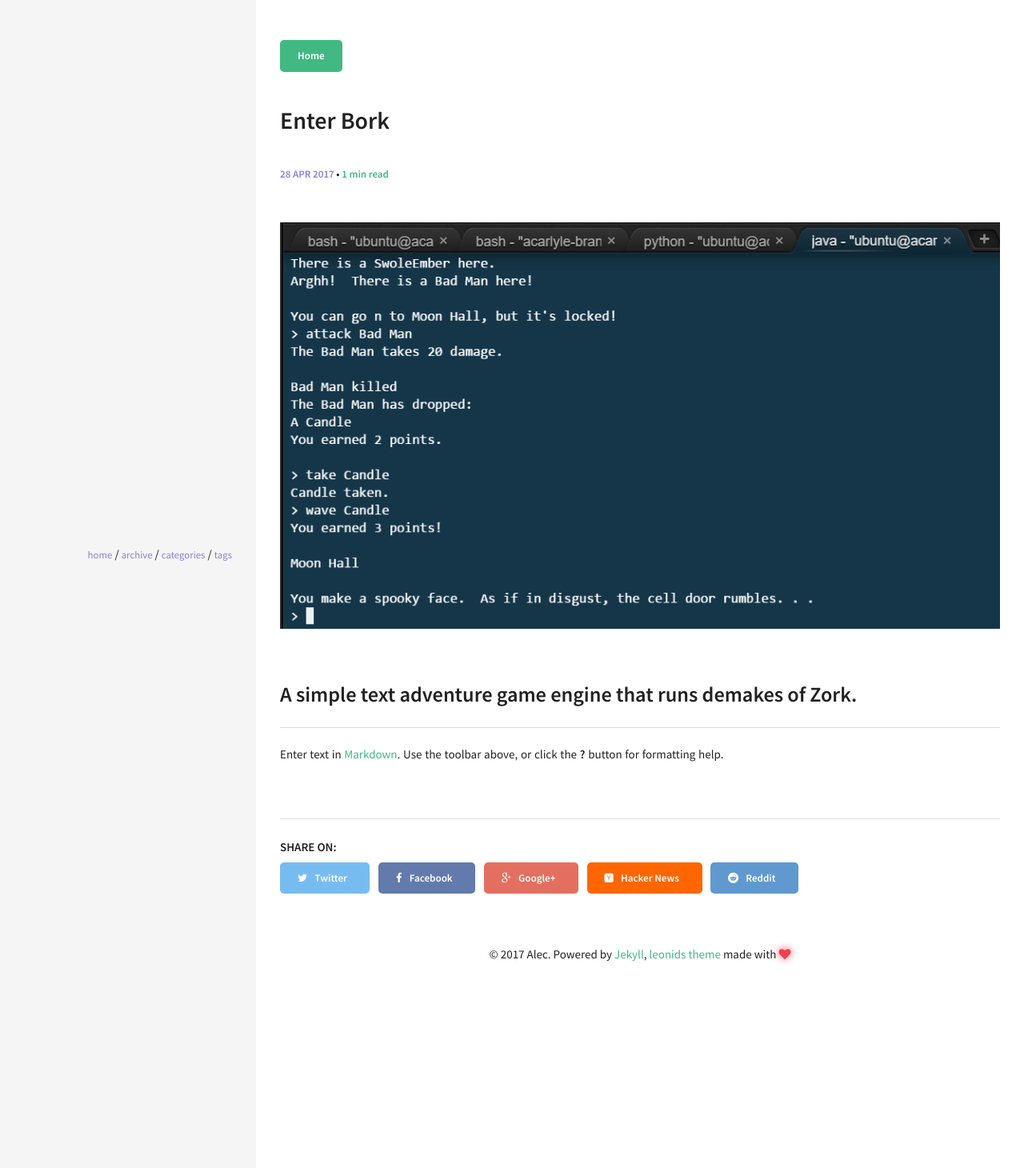
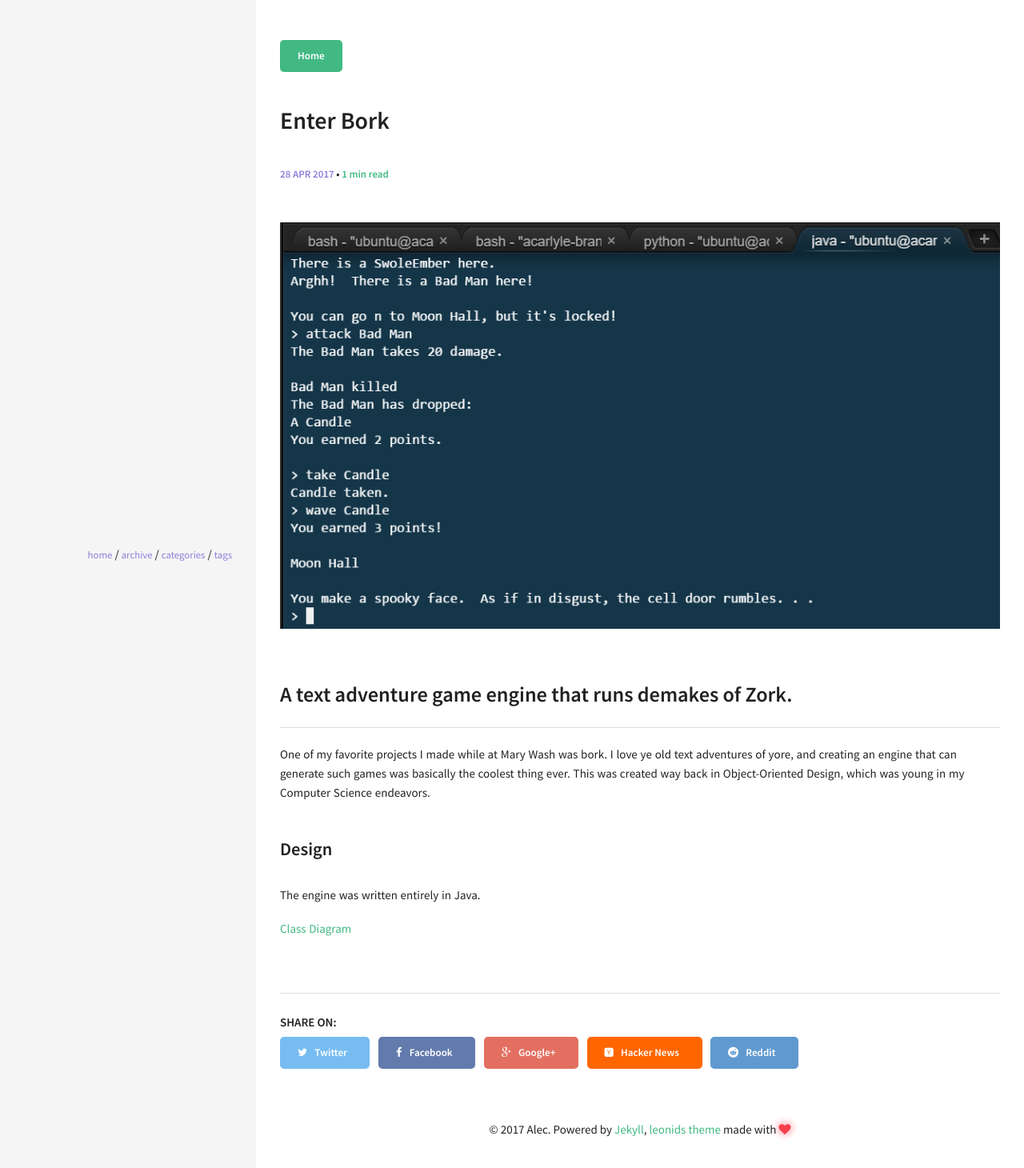
Before and after one commit to acarlyle/acarlyle.github.io, a Jekyll site: the page built from _posts/2017-04-27-enter-bork.md, in a window 1280 px wide. Shown: the top 1460 px of the page at 80% size. Built offline with Jekyll 4.4.1, drawn with Linux system fonts in a browser that asks for light colours.

Commit message:
Updated 2017-04-27-enter-bork.md

```diff
--- a/_posts/2017-04-27-enter-bork.md
+++ b/_posts/2017-04-27-enter-bork.md
@@ -4,9 +4,17 @@ date: '2017-04-27 22:42 -0400'
 author: Alec
 published: true
 categories: UMW
+excerpt: ''
+meta: ''
 ---
 ![zorkSp00k.png]({{site.baseurl}}/img/zorkSp00k.png)
 
-## A simple text adventure game engine that runs demakes of Zork.
+## A text adventure game engine that runs demakes of Zork.
 
-Enter text in [Markdown](http://daringfireball.net/projects/markdown/). Use the toolbar above, or click the **?** button for formatting help.
+One of my favorite projects I made while at Mary Wash was bork.  I love ye old text adventures of yore, and creating an engine that can generate such games was basically the coolest thing ever.  This was created way back in Object-Oriented Design, which was young in my Computer Science endeavors.
+
+### Design
+
+The engine was written entirely in Java.
+
+[Class Diagram](https://www.draw.io/#G0Bwu48hjdqyLQWmc3OC10Z1JnUTA)
```
